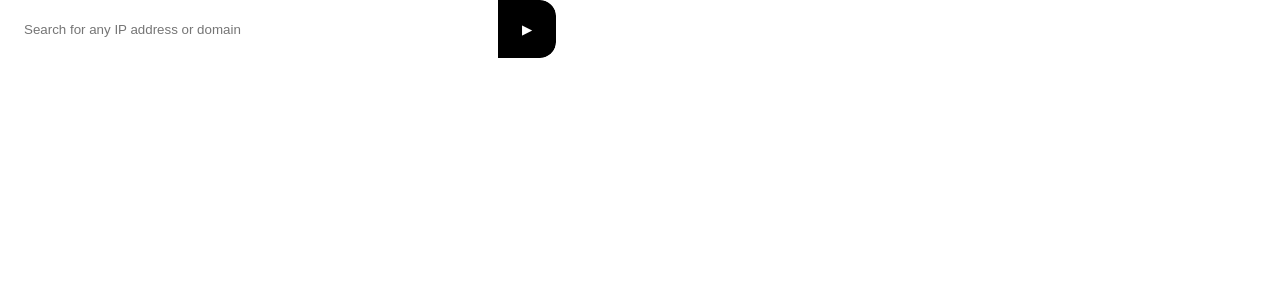
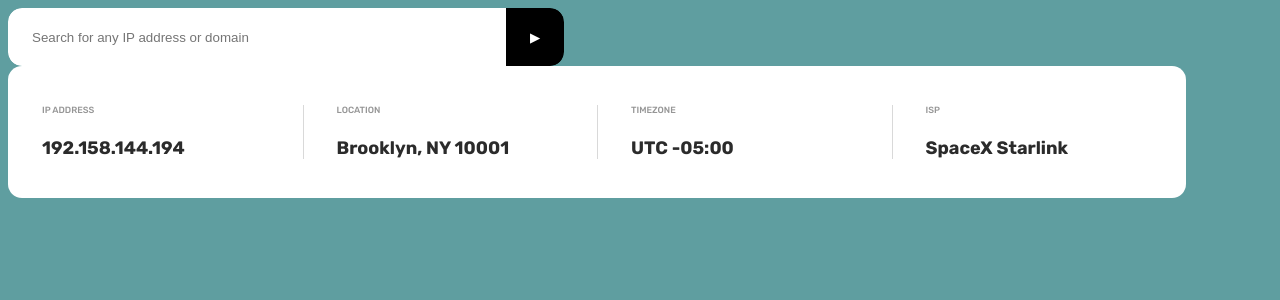
Before and after one commit to michaljedro/ip-address-tracker, a React (Create React App) app: page / in a window 1280 px wide. Shown: the top 300 px of the page. Built offline with nearby package versions, Linux system fonts and the light colour scheme.

Commit message:
add geo information component

```diff
--- a/src/App.js
+++ b/src/App.js
@@ -1,9 +1,11 @@
 import Input from './components/Input/Input'
+import GeoInfo from './components/GeoInfo/GeoInfo'
 
 function App() {
   return (
     <div>
       <Input placeholder="Search for any IP address or domain" onChange={() => null} onClick={() => null} />
+      <GeoInfo ipAddress="192.158.144.194" location="Brooklyn, NY 10001" timezone="UTC -05:00" isp="SpaceX Starlink" />
     </div>
   );
 }
--- /dev/null
+++ b/src/components/GeoInfo/GeoInfo.js
@@ -0,0 +1,32 @@
+import React from 'react'
+import styles from './GeoInfo.module.css'
+
+const GeoInfo = ({
+  ipAddress,
+  location,
+  timezone,
+  isp,
+}) => {
+  return (
+    <div className={styles.wrapper}>
+      <div className={styles.box}>
+        <div className={styles.label}>IP Address</div>
+        <div className={styles.value}>{ipAddress}</div>
+      </div>
+      <div className={styles.box}>
+        <div className={styles.label}>Location</div>
+        <div className={styles.value}>{location}</div>
+      </div>
+      <div className={styles.box}>
+        <div className={styles.label}>Timezone</div>
+        <div className={styles.value}>{timezone}</div>
+      </div>
+      <div className={styles.box}>
+        <div className={styles.label}>ISP</div>
+        <div className={styles.value}>{isp}</div>
+      </div>
+    </div>
+  )
+}
+
+export default GeoInfo
--- /dev/null
+++ b/src/components/GeoInfo/GeoInfo.module.css
@@ -0,0 +1,54 @@
+.wrapper {
+    --desktop-horizontal-spacing: 34px;
+
+    max-width: 1110px;
+    border-radius: var(--border-radius);
+    background-color: white;
+    display: grid;
+    grid-auto-flow: row;
+    text-align: center;
+    gap: 31px;
+    padding: 28px;
+}
+
+@media (min-width: 375px) {
+    .wrapper {
+        display: grid;
+        grid-auto-flow: column;
+        grid-auto-columns: 1fr;
+        text-align: left;
+        gap: calc(2 * var(--desktop-horizontal-spacing));
+        padding: 39px var(--desktop-horizontal-spacing);
+    }
+}
+
+@media (min-width: 375px) {
+    .box {
+        position: relative;
+    }
+
+    .box + .box::before {
+        content: '';
+        width: 0;
+        height: 100%;
+        border-left: solid 1px #d9d9d9;
+        position: absolute;
+        left: calc(-1 * var(--desktop-horizontal-spacing));
+    }
+}
+
+.label {
+    color: var(--color-dark-gray);
+    font-weight: 500;
+    font-size: 9px;
+    text-transform: uppercase;
+    word-break: break-word;
+}
+
+.value {
+    color: var(--color-very-dark-gray);
+    font-weight: 700;
+    font-size: 18px;
+    margin-top: 22px;
+    word-break: break-word;
+}
--- a/src/components/Input/Input.module.css
+++ b/src/components/Input/Input.module.css
@@ -1,7 +1,8 @@
 .wrapper {
-    height: 58px;
+    --height: 58px;
+    height: var(--height);
     max-width: 556px;
-    border-radius: 16px;
+    border-radius: var(--border-radius);
     overflow: hidden;
     display: flex;
 }
@@ -9,16 +10,16 @@
 .input {
     border: none;
     padding: 24px;
-    border-top-left-radius: 16px;
-    border-bottom-left-radius: 16px;
+    border-top-left-radius: var(--border-radius);
+    border-bottom-left-radius: var(--border-radius);
     flex-grow: 1;
 }
 
 .button {
     border: none;
-    border-top-right-radius: 16px;
-    border-bottom-right-radius: 16px;
-    width: 58px;
+    border-top-right-radius: var(--border-radius);
+    border-bottom-right-radius: var(--border-radius);
+    width: var(--height);
     background-color: black;
     color: white;
     cursor: pointer;
--- a/src/index.css
+++ b/src/index.css
@@ -1,13 +1,15 @@
+@import url('https://fonts.googleapis.com/css2?family=Rubik:wght@400;500;700&display=swap');
+
+:root {
+  --border-radius: 14px;
+
+  --color-very-dark-gray: hsl(0, 0%, 17%);
+  --color-dark-gray: hsl(0, 0%, 59%);
+}
+
 body {
-  margin: 0;
-  font-family: -apple-system, BlinkMacSystemFont, 'Segoe UI', 'Roboto', 'Oxygen',
-    'Ubuntu', 'Cantarell', 'Fira Sans', 'Droid Sans', 'Helvetica Neue',
-    sans-serif;
+  font-family: 'Rubik', sans-serif;
   -webkit-font-smoothing: antialiased;
   -moz-osx-font-smoothing: grayscale;
+  background-color: cadetblue;
 }
-
-code {
-  font-family: source-code-pro, Menlo, Monaco, Consolas, 'Courier New',
-    monospace;
-}
```
